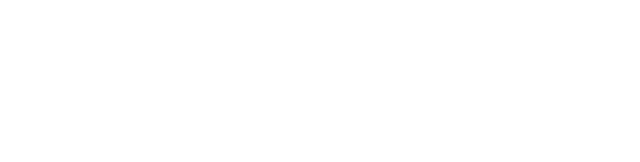
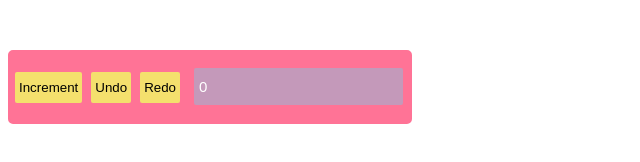
Before and after one commit to Shreya-1206/stack-dsa, a plain HTML site: page index.html in a window 1280 px wide. Shown: the whole page, without its empty margins (0-640 px from the left). Drawn offline with Linux system fonts and the light colour scheme.

Commit message:
stack-dsa

```diff
--- a/index.html
+++ b/index.html
@@ -3,9 +3,16 @@
 <head>
     <meta charset="UTF-8">
     <meta name="viewport" content="width=device-width, initial-scale=1.0">
+    <link rel="stylesheet" href="style.css">
     <title>Document</title>
 </head>
 <body>
+    <div class="undo-redo">
+        <button class="increment">Increment</button>
+        <button class="undo">Undo</button>
+        <button class="redo">Redo</button>
+        <input type="text" value="0">
+    </div>
     <script src="reverseArr.js"></script>
 </body>
 </html>
--- /dev/null
+++ b/style.css
@@ -0,0 +1,48 @@
+.undo-redo{
+    width: 400px;
+    height: 70px;
+    margin-top: 50px;
+    margin-right: 200px;
+    border: 2px solid #FF7396;
+    border-radius: 5px;
+    background-color: #FF7396;
+}
+
+.increment{
+    padding: 8px 4px;
+    margin-left: 5px;
+    margin-top: 20px;
+    background-color: #F4E06D;
+    border: #F4E06D;
+    border-radius: 2px;
+    cursor: pointer;
+}
+
+.undo{
+    padding: 8px 4px;
+    margin-left: 5px;
+    margin-top: 20px;
+    background-color: #F4E06D;
+    border: #F4E06D;
+    border-radius: 2px;
+    cursor: pointer;
+}
+.redo{
+    padding: 8px 4px;
+    margin-left: 5px;
+    margin-top: 20px;
+    background-color: #F4E06D;
+    border: #F4E06D;
+    border-radius: 2px;
+    cursor: pointer;
+}
+
+input{
+    padding: 10px 5px;
+    font-size: 15px;
+    margin-left: 10px;
+    border: #C499BA;
+    background-color: #C499BA;
+    border-radius: 2px;
+    color: white;
+}
```
Also changed, not shown: undoRedoStack.js (added).
